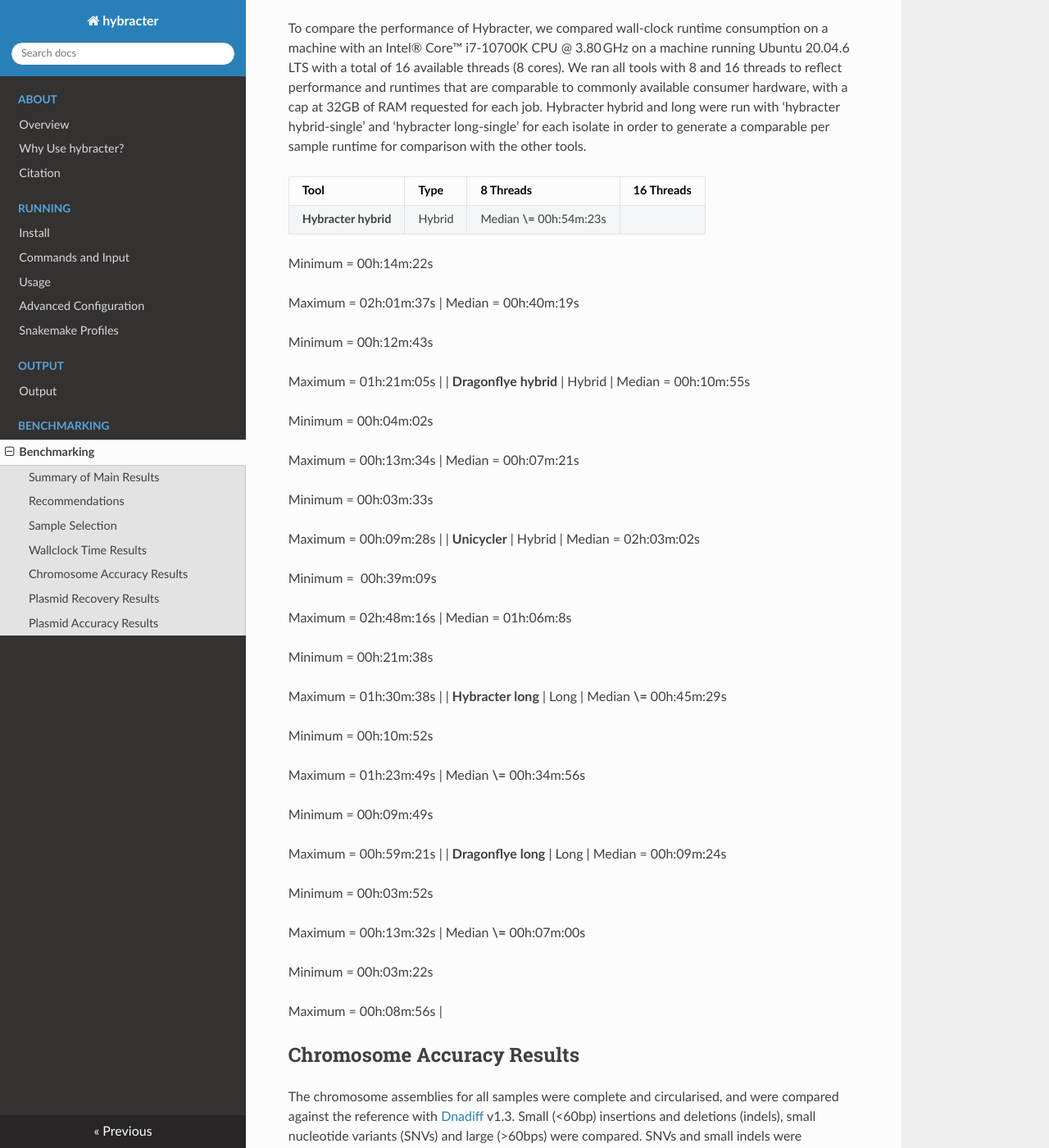
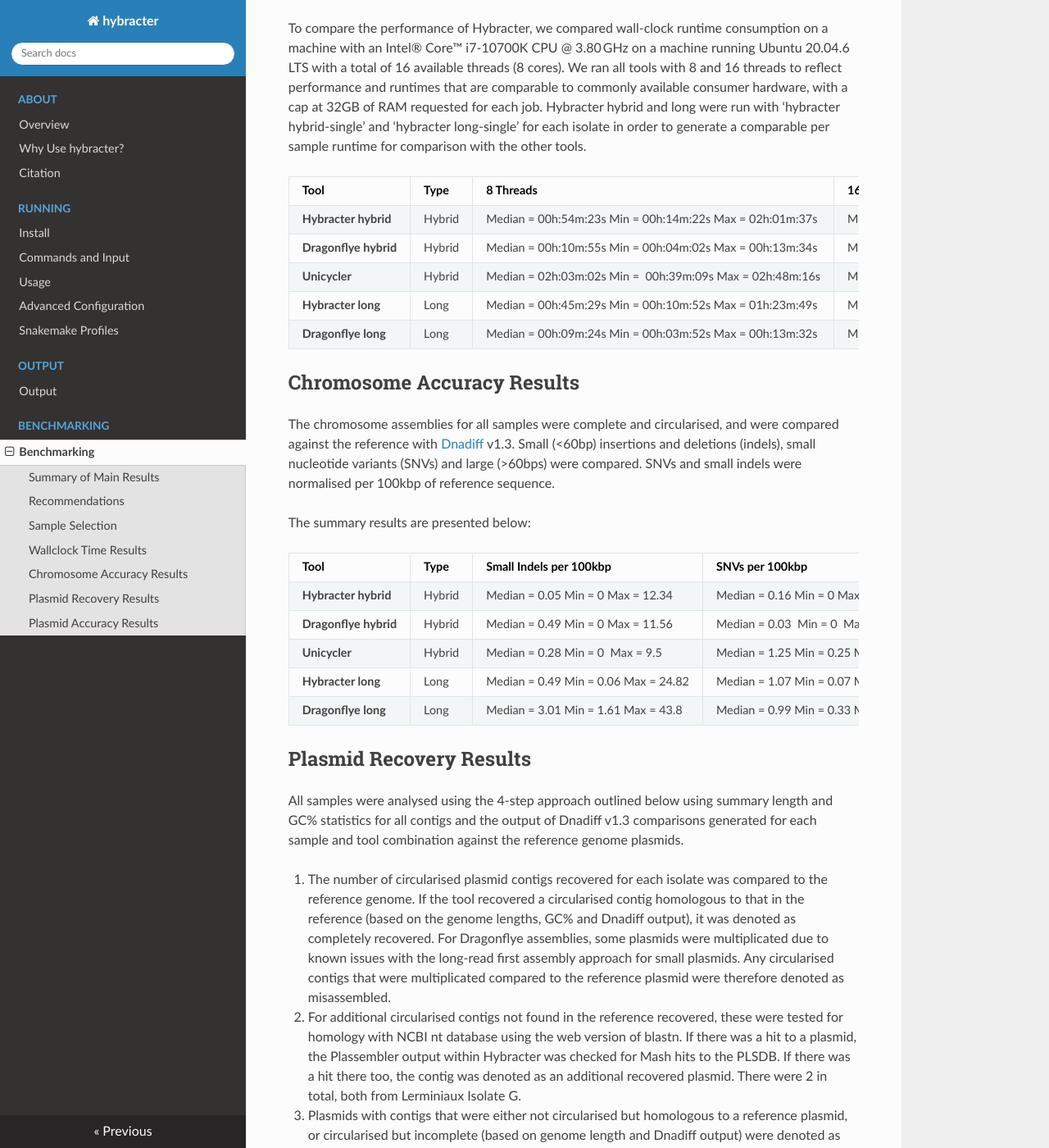
Before and after one commit to gbouras13/hybracter, an MkDocs documentation site: the page built from docs/benchmarking.md, in a window 1280 px wide and 1400 px high, scrolled down 1404 px. Shown: the whole window at 82% size. Built offline with MkDocs 1.6.1, drawn with Linux system fonts in a browser that asks for light colours; nearby versions of some CDN libraries; some of the changed text lies outside the part shown.

Commit message:
benchmarking tables [skip ci]

```diff
--- a/docs/benchmarking.md
+++ b/docs/benchmarking.md
@@ -37,51 +37,11 @@ To compare the performance of Hybracter, we compared wall-clock runtime consumpt
 
 | **Tool**              | **Type** | **8 Threads**                                                           | **16 Threads**                                                          |
 | --------------------- | -------- | ----------------------------------------------------------------------- | ----------------------------------------------------------------------- |
-| **Hybracter hybrid**  | Hybrid   | Median **\=** 00h:54m:23s
-
-Minimum = 00h:14m:22s
-
-Maximum = 02h:01m:37s | Median = 00h:40m:19s
-
-Minimum = 00h:12m:43s
-
-Maximum = 01h:21m:05s      |
-| **Dragonflye hybrid** | Hybrid   | Median = 00h:10m:55s
-
-Minimum = 00h:04m:02s
-
-Maximum = 00h:13m:34s      | Median = 00h:07m:21s
-
-Minimum = 00h:03m:33s
-
-Maximum = 00h:09m:28s      |
-| **Unicycler**         | Hybrid   | Median = 02h:03m:02s
-
-Minimum =  00h:39m:09s
-
-Maximum = 02h:48m:16s     | Median = 01h:06m:8s
-
-Minimum = 00h:21m:38s
-
-Maximum = 01h:30m:38s       |
-| **Hybracter long**    | Long     | Median **\=** 00h:45m:29s
-
-Minimum = 00h:10m:52s
-
-Maximum = 01h:23m:49s | Median **\=** 00h:34m:56s
-
-Minimum = 00h:09m:49s
-
-Maximum = 00h:59m:21s |
-| **Dragonflye long**   | Long     | Median = 00h:09m:24s
-
-Minimum = 00h:03m:52s
-
-Maximum = 00h:13m:32s      | Median **\=** 00h:07m:00s
-
-Minimum = 00h:03m:22s
-
-Maximum = 00h:08m:56s |
+| **Hybracter hybrid**  | Hybrid   | Median = 00h:54m:23s Min = 00h:14m:22s Max = 02h:01m:37s | Median = 00h:40m:19s Min = 00h:12m:43s Max = 01h:21m:05s      |
+| **Dragonflye hybrid** | Hybrid   | Median = 00h:10m:55s Min = 00h:04m:02s Max = 00h:13m:34s      | Median = 00h:07m:21s Min = 00h:03m:33s Max = 00h:09m:28s      |
+| **Unicycler**         | Hybrid   | Median = 02h:03m:02s Min =  00h:39m:09s Max = 02h:48m:16s     | Median = 01h:06m:8s Min = 00h:21m:38s Max = 01h:30m:38s       |
+| **Hybracter long**    | Long     | Median = 00h:45m:29s Min = 00h:10m:52s Max = 01h:23m:49s | Median = 00h:34m:56s Min = 00h:09m:49s Max = 00h:59m:21s |
+| **Dragonflye long**   | Long     | Median = 00h:09m:24s Min = 00h:03m:52s Max = 00h:13m:32s      | Median = 00h:07m:00s Min = 00h:03m:22s Max = 00h:08m:56s |
 
 ## Chromosome Accuracy Results
 
@@ -91,101 +51,11 @@ The summary results are presented below:
 
 | **Tool**              | **Type** | **Small Indels per 100kbp**                         | **SNVs per 100kbp**                                 | **Small Indels + SNVs per 100kbp**               | **Large Indels**                                           |
 | --------------------- | -------- | --------------------------------------------------- | --------------------------------------------------- | ------------------------------------------------ | ---------------------------------------------------------- |
-| **Hybracter hybrid**  | Hybrid   | Median **\= 0.05**
-
-Minimum = 0
-
-Maximum = 12.34    | Median = 0.16
-
-Minimum = 0
-
-Maximum = 3.52        | Median = 0.**24**
-
-Minimum = 0
-
-Maximum = 15.79 | Total = **59**
-
-Median = **0**
-
-Minimum = 0
-
-Maximum = 26 |
-| **Dragonflye hybrid** | Hybrid   | Median = 0.49
-
-Minimum = 0
-
-Maximum = 11.56         | Median = **0.03**
-
-Minimum = 0
-
-Maximum = 2.21    | Median = 0.74
-
-Minimum = 0
-
-Maximum = 13.41     | Total = 91
-
-Median = 1.5
-
-Minimum = 1
-
-Maximum = 29      |
-| **Unicycler**         | Hybrid   | Median = **0.28**
-
-Minimum = 0
-
-Maximum = 9.5      | Median = 1.25
-
-Minimum = 0.25
-
-Maximum = 4.13       | Median = 1.49
-
-Minimum = 0.43
-
-Maximum = 13.62   | Total = 134
-
-Median = 2.5
-
-Minimum = 0
-
-Maximum = 41     |
-| **Hybracter long**    | Long     | Median **\= 0.49**
-
-Minimum = 0.06
-
-Maximum = 24.82 | Median **\=** 1.07
-
-Minimum = 0.07
-
-Maximum = 10.46 | Median = 2.08
-
-Minimum = 0.37
-
-Maximum = 35.29   | Total = 66
-
-Median = 1
-
-Minimum = 0
-
-Maximum = 27        |
-| **Dragonflye long**   | Long     | Median = 3.01
-
-Minimum = 1.61
-
-Maximum = 43.8       | Median **\= 0.99**
-
-Minimum = 0.33
-
-Maximum = 10.86 | Median = 3.81
-
-Minimum = 2.01
-
-Maximum = 53.1    | Total = **92**
-
-Median = 2
-
-Minimum = 1
-
-Maximum = 30    |
+| **Hybracter hybrid**  | Hybrid   | Median = 0.05 Min = 0 Max = 12.34    | Median = 0.16 Min = 0 Max = 3.52        | Median = 0.24 Min = 0 Max = 15.79 | Total = 59 Median = 0 Min = 0 Max = 26 |
+| **Dragonflye hybrid** | Hybrid   | Median = 0.49 Min = 0 Max = 11.56   | Median = 0.03  Min = 0  Max = 2.21    | Median = 0.74  Min = 0  Max = 13.41     | Total = 91 Median = 1.5 Min = 1  Max = 29      |
+| **Unicycler**         | Hybrid   | Median = 0.28 Min = 0  Max = 9.5      | Median = 1.25 Min = 0.25 Max = 4.13       | Median = 1.49 Min = 0.43 Max = 13.62   | Total = 134 Median = 2.5  Min = 0  Max = 41     |
+| **Hybracter long**    | Long     | Median = 0.49 Min = 0.06 Max = 24.82 | Median = 1.07 Min = 0.07 Max = 10.46 | Median = 2.08 Min = 0.37 Max = 35.29   | Total = 66 Median = 1  Min = 0  Max = 27        |
+| **Dragonflye long**   | Long     | Median = 3.01 Min = 1.61 Max = 43.8       | Median = 0.99 Min = 0.33 Max = 10.86 | Median = 3.81 Min = 2.01 Max = 53.1    | Total = 92 Median = 2 Min = 1 Max = 30    |
 
 
 ## Plasmid Recovery Results
@@ -211,7 +81,7 @@ The summary results are presented below:
 
 The plasmids assemblies for all samples were complete and circularised, and were compared against the reference with [Dnadiff](https://github.com/marbl/MUMmer3/blob/master/docs/dnadiff.README) v1.3. Small (<60bp) insertions and deletions (indels), small nucleotide variants (SNVs) and large (>60bps) were compared. SNVs and small indels were normalised per 100kbp of reference sequence.
 
-| Tool              | Type   | Minimum SNVs per 100kbp | Median SNVs per 100kbp | Maximum SNVs per 100kbp | Minimum Small Indels per 100kbp | Median Small Indels per 100kbp | Maximum Small Indels per 100kbp | Minimum SNVs + Small Indels per 100kbp | Median SNVs + Small Indels per 100kbp | Maximum SNVs + Small Indels per 100kbp | Minimum  Large Indels | Median  Large Indels | Maximum  Large Indels | Total Large Indels |
+| Tool              | Type   | Min SNVs per 100kbp | Median SNVs per 100kbp | Max SNVs per 100kbp | Min Small Indels per 100kbp | Median Small Indels per 100kbp | Max Small Indels per 100kbp | Min SNVs + Small Indels per 100kbp | Median SNVs + Small Indels per 100kbp | Max SNVs + Small Indels per 100kbp | Min  Large Indels | Median  Large Indels | Max  Large Indels | Total Large Indels |
 | ----------------- | ------ | ----------------------- | ---------------------- | ----------------------- | ------------------------------- | ------------------------------ | ------------------------------- | -------------------------------------- | ------------------------------------- | -------------------------------------- | --------------------- | -------------------- | --------------------- | ------------------ |
 | dragonflye_hybrid | hybrid | 0                       | 0                      | 9                       | 0                               | 0                              | 21.82                           | 0                                      | 0                                     | 21.82                                  | 1                     | 7.5                  | 16                    | 129                |
 | dragonflye_long   | long   | 0                       | 1.38                   | 12.86                   | 1.3                             | 7.65                           | 33.77                           | 2.6                                    | 9.215                                 | 33.77                                  | 2                     | 6.5                  | 16                    | 123                |
```
Also changed, not shown: README.md (+1 -1 lines).
